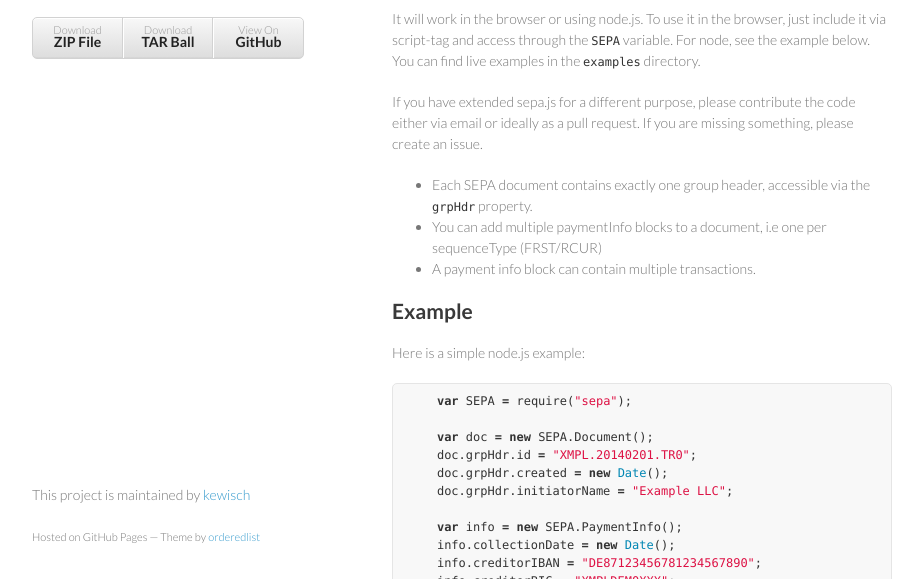
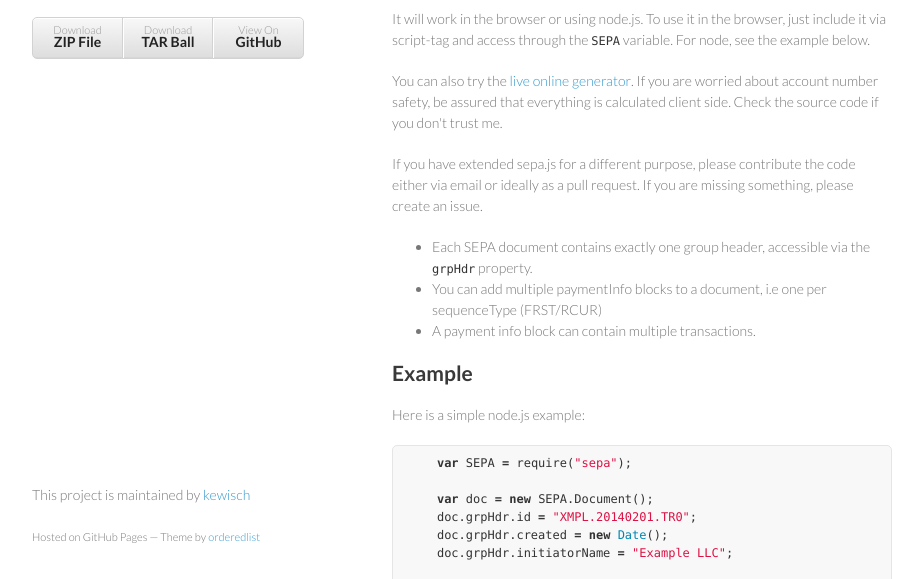
Before and after one commit to kewisch/sepa.js, a plain HTML site: page index.html in a window 1280 px wide. Shown: the part 184-763 px from the top of the page, without its empty margins (178-1101 px from the left). Drawn offline with Linux system fonts and the light colour scheme.

```diff
--- a/index.html
+++ b/index.html
@@ -38,7 +38,11 @@
 
 <p>It will work in the browser or using node.js. To use it in the browser, just
 include it via script-tag and access through the <code>SEPA</code> variable. For node, see
-the example below. You can find live examples in the <code>examples</code> directory.</p>
+the example below.</p>
+
+<p>You can also try the <a href="http://kewisch.github.io/sepa.js/examples/web.html">live online generator</a>.
+If you are worried about account number safety, be assured that everything is
+calculated client side. Check the source code if you don't trust me. </p>
 
 <p>If you have extended sepa.js for a different purpose, please contribute the code
 either via email or ideally as a pull request. If you are missing something,
```
Also changed, not shown: params.json (+1 -1 lines).
